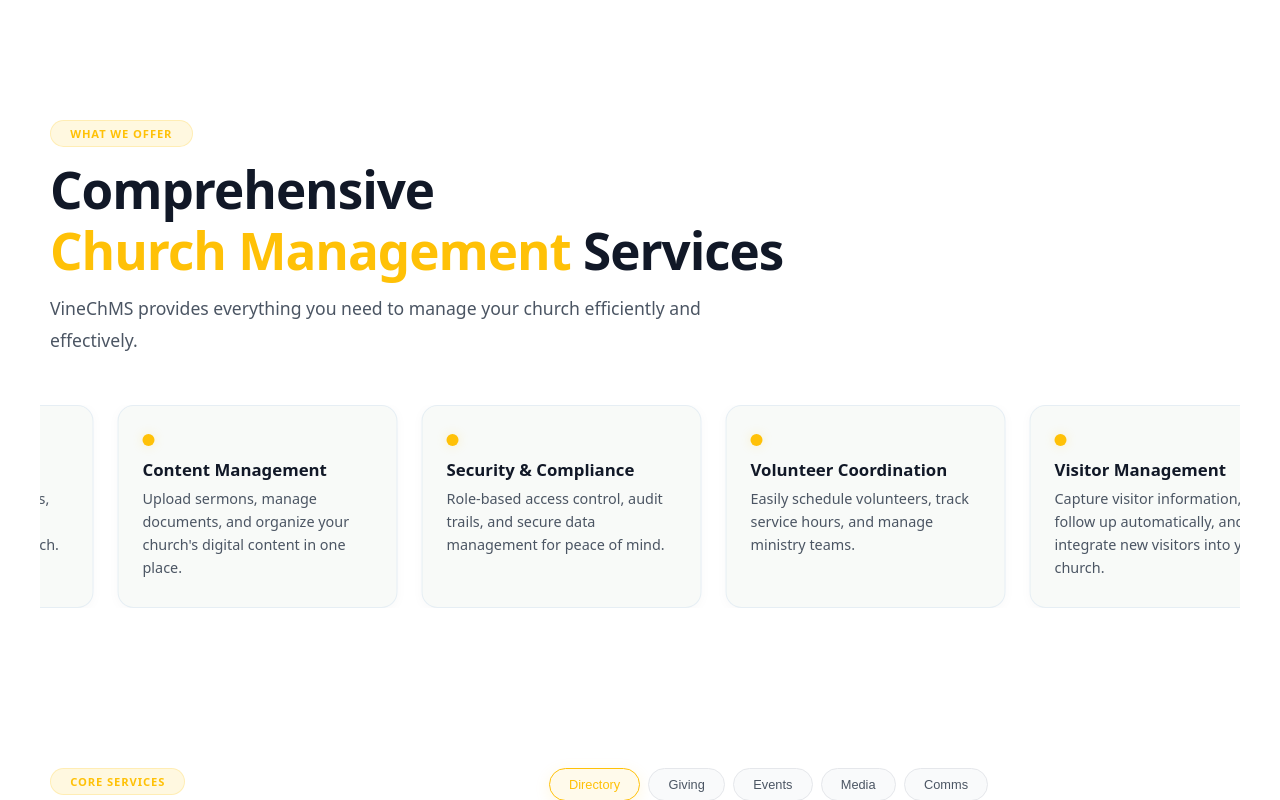
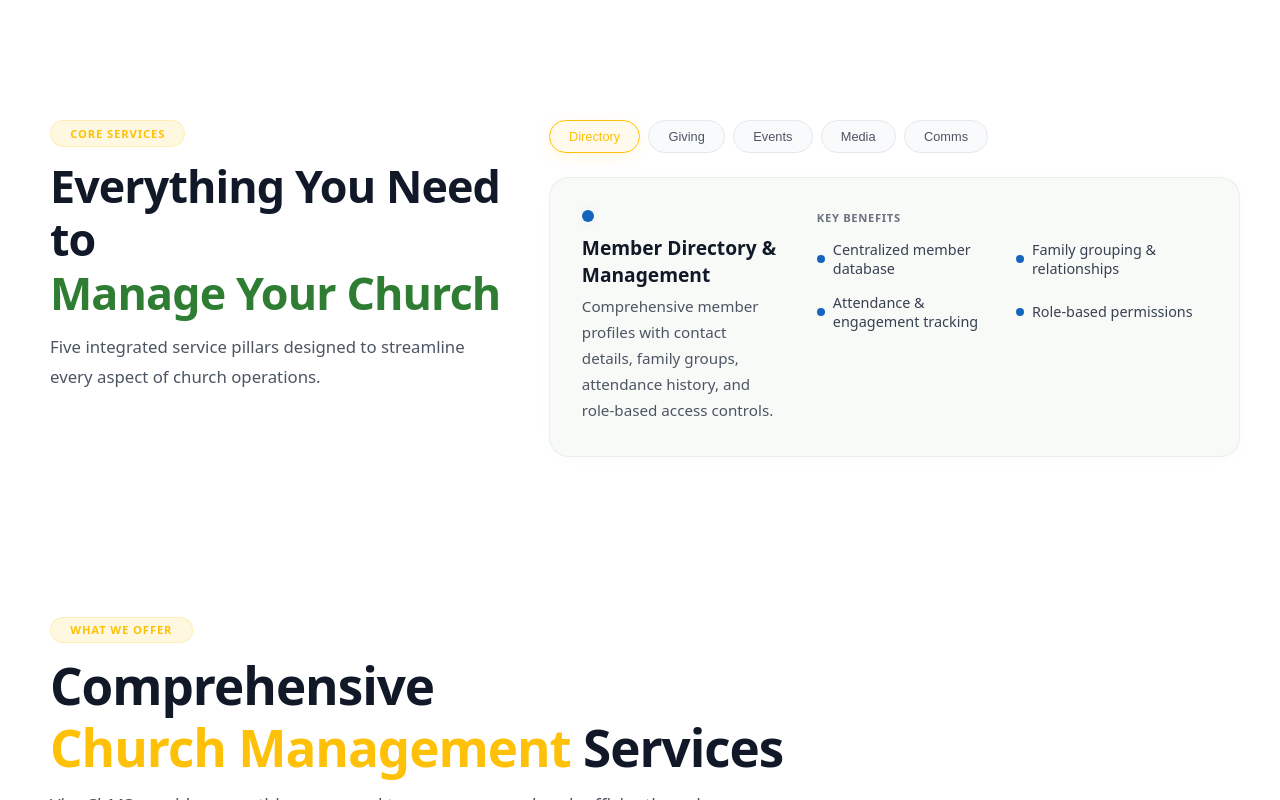
Before and after one commit to EmmanuelMose/VineChMS, a React (Vite) app in the folder frontend/: page / in a window 1280 px wide. Shown: the part 1380-2180 px from the top of the page. Built offline with nearby package versions, Linux system fonts and the light colour scheme.

Commit message:
58 commit

```diff
--- a/frontend/src/components/cta/CTA.tsx
+++ b/frontend/src/components/cta/CTA.tsx
@@ -1,4 +1,4 @@
-import { ArrowRight, Shield, Check, Mail, Phone, MapPin, Send } from "lucide-react";
+import { Shield, Check, Mail, Phone, MapPin, Send } from "lucide-react";
 import "./CTA.css";
 
 export default function CTA() {
--- a/frontend/src/pages/LandingPage.tsx
+++ b/frontend/src/pages/LandingPage.tsx
@@ -12,8 +12,8 @@
       <Navbar />
       <Hero />
       <About />
+      <InfoFeatures />
       <Services />
-      <InfoFeatures />
       <CTA />
       <Footer />
     </div>
```
